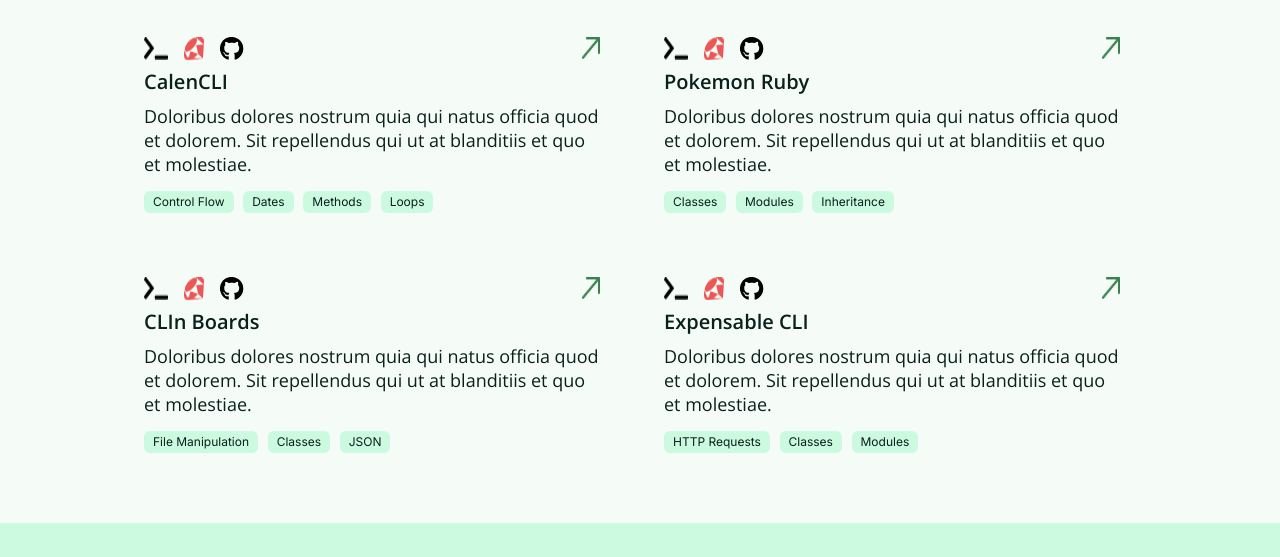
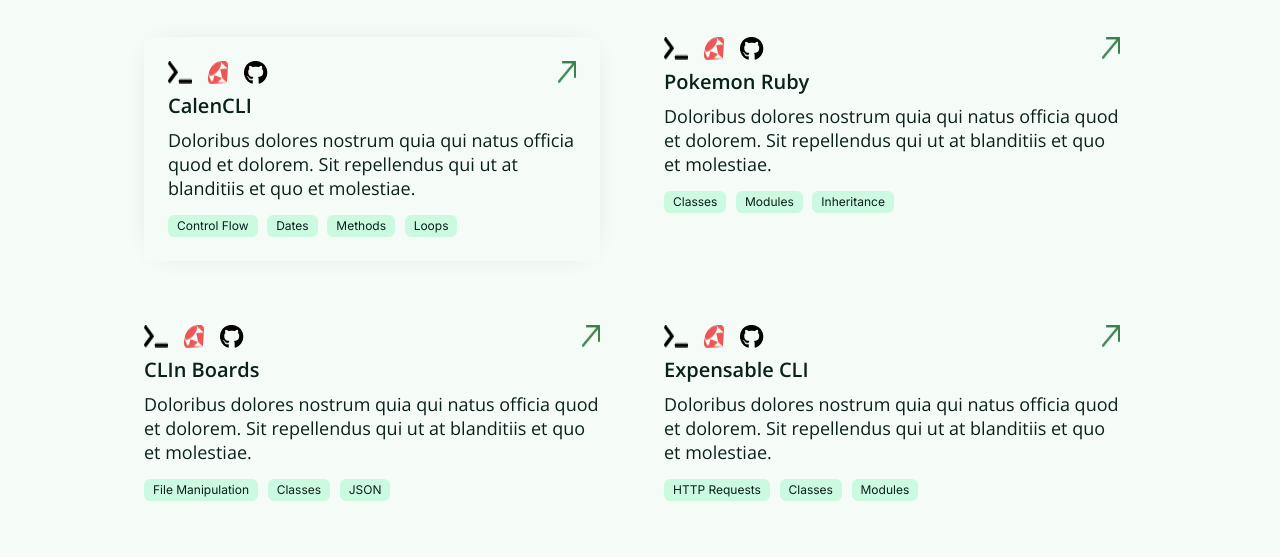
Before and after one commit to Brunosz19/Codeable-UI-Bruno.sz19, a plain HTML site: page portafolio.html in a window 1280 px wide. Shown: the part 243-800 px from the top of the page. Drawn offline with nearby package versions, Linux system fonts and the light colour scheme.

Commit message:
CHORE: fixing some mistakes

```diff
--- a/portafolio.html
+++ b/portafolio.html
@@ -62,7 +62,7 @@
 
 
         <div class="article-summary__content">
-          <div class="article-summary__card">
+          <div class="article-summary__card portafolio--cards-border">
             <a href="./calencli-page.html" class="text-decoration-none" style="color: var(--primary-darker);">
               <div class="icon-section">
                 <div class="icon-section-first">
```
